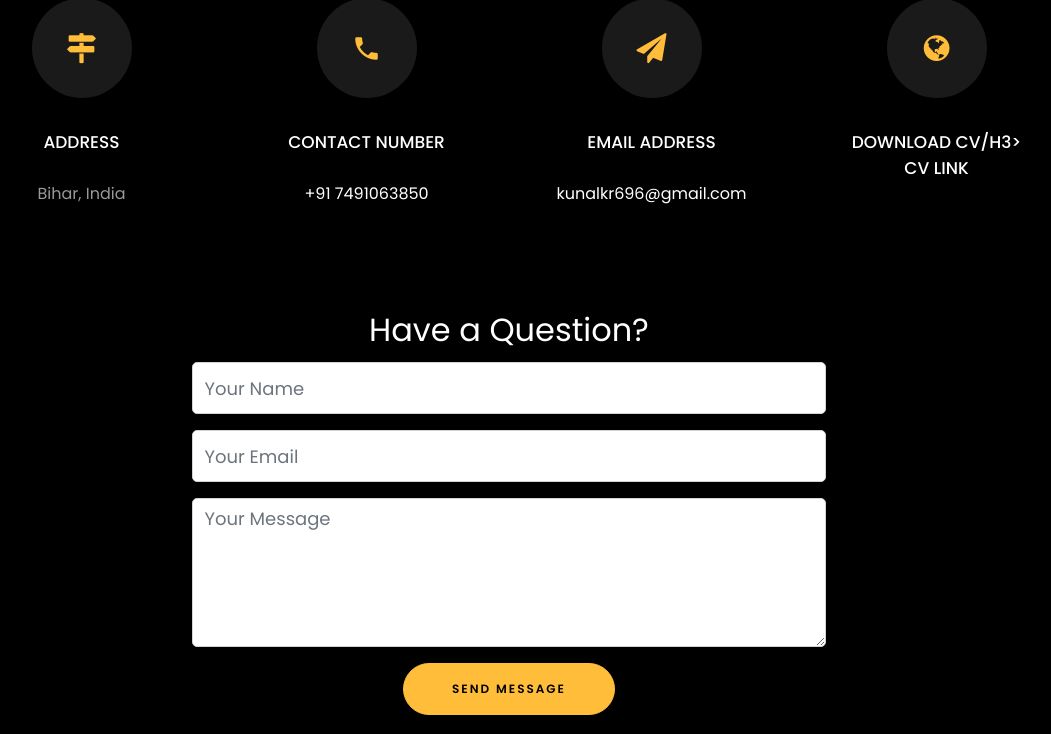
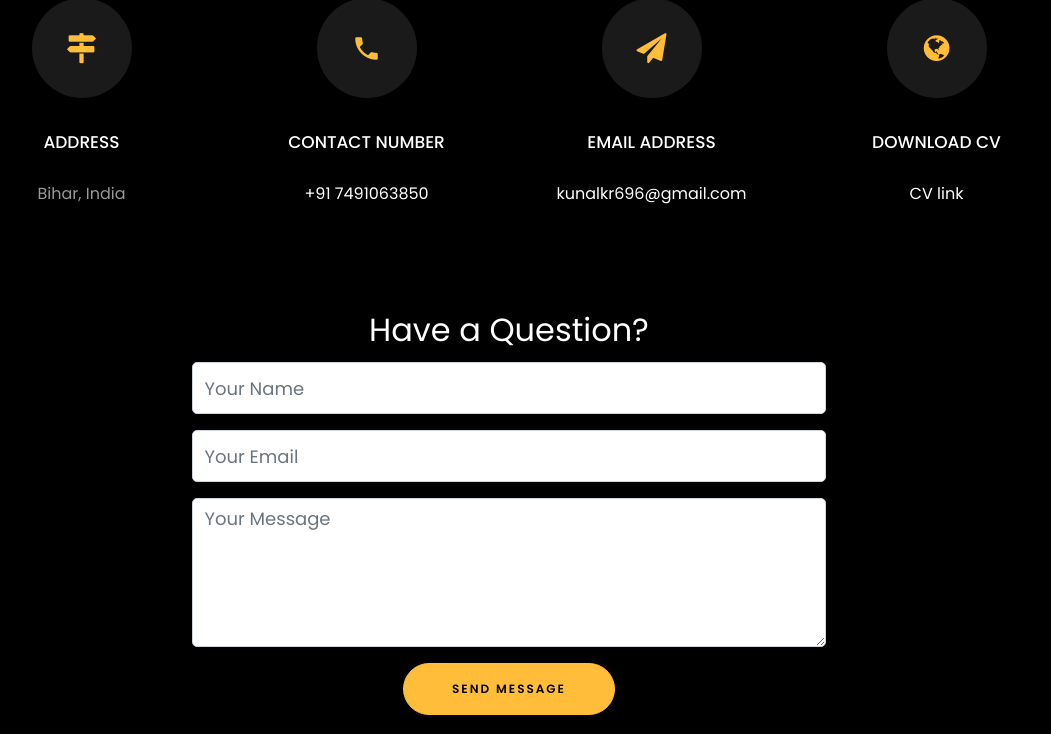
Before and after one commit to kunalkumar2001/kunalkumar2001.github.io, a plain HTML site: page index.html in a window 1280 px wide. Shown: the part 5750-6484 px from the top of the page, without its empty margins (131-1182 px from the left). Drawn offline with Linux system fonts and the light colour scheme; files whose address does not match are found by name.

Commit message:
update index.html

```diff
--- a/index.html
+++ b/index.html
@@ -637,7 +637,7 @@
 						<div class="icon d-flex align-items-center justify-content-center">
 							<span class="icon-globe"></span>
 						</div>
-						<h3 class="mb-4">Download CV/h3>
+						<h3 class="mb-4">Download CV</h3>
 						<p><a href="https://drive.google.com/file/d/1ypegb_ubRx0zDsQ27xpsBAWIwMsrfVGN/view?usp=sharing">CV link</a></p>
 					</div>
 				</div>
```
